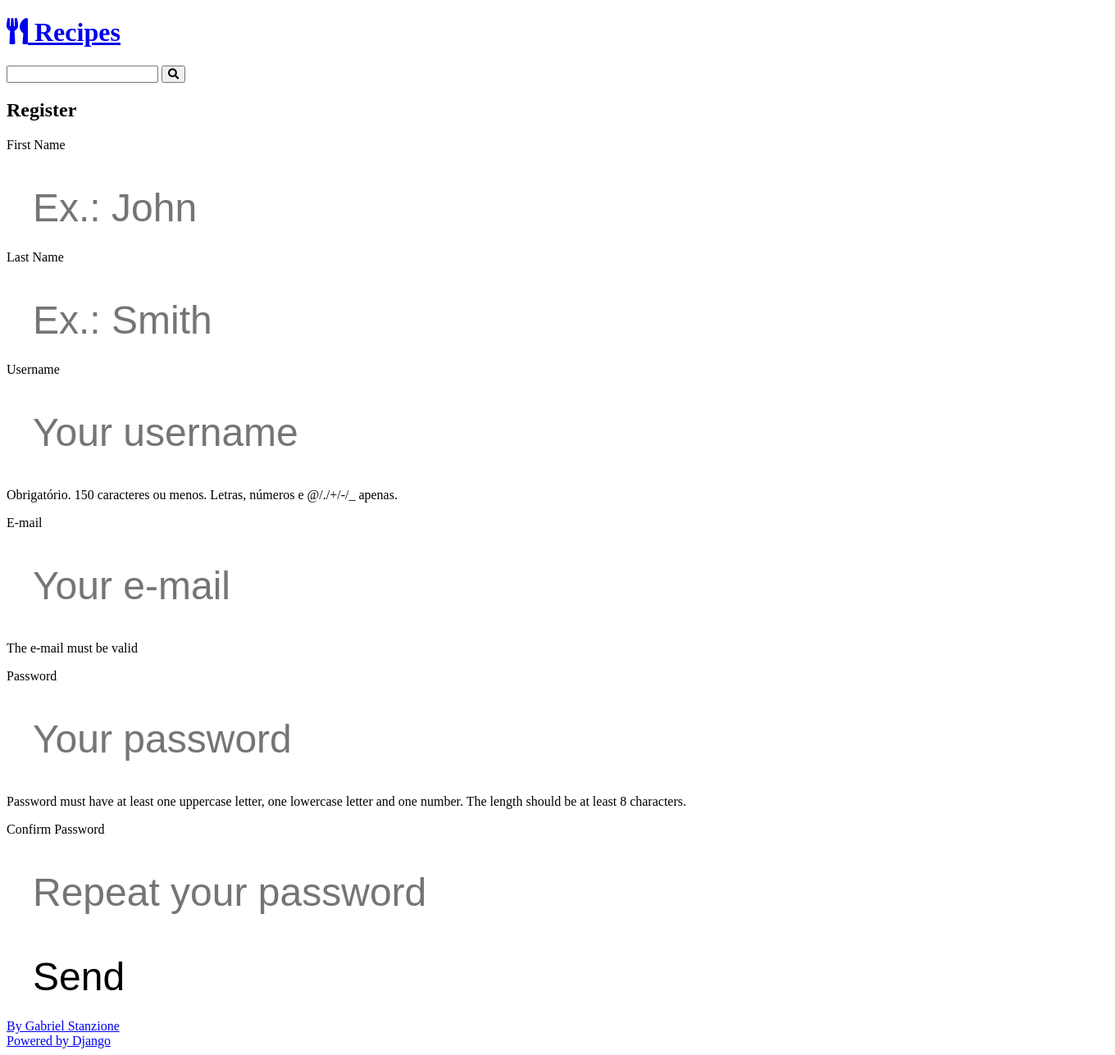
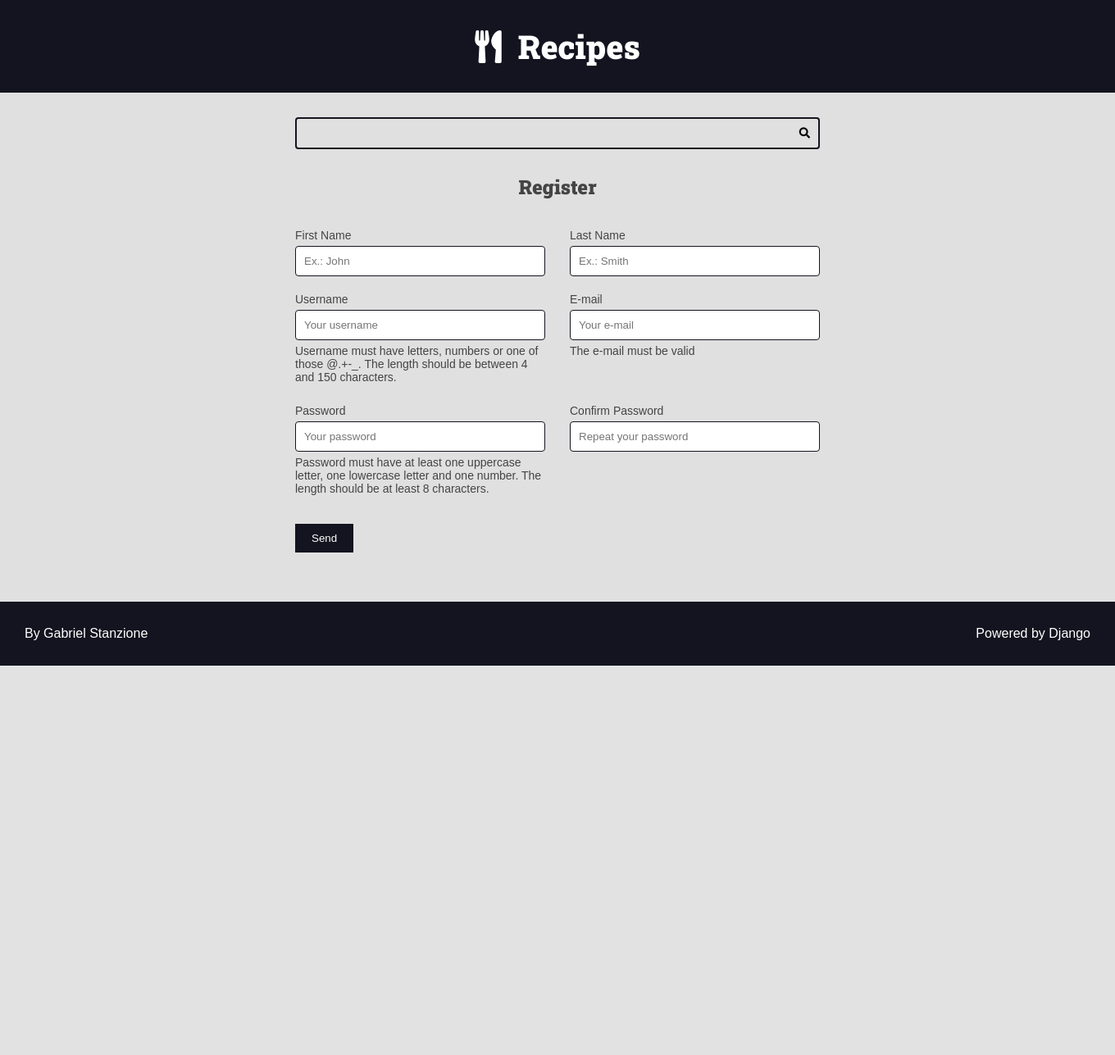
Before and after one commit to gabrielrstan/Curso_de_Django_Web_Framework_e_Django_Rest_Framework, a Django app: page /authors/register/ in a window 1360 px wide; the page is wider, and only the part inside the window is pictured. Shown: that part at 82% size. After the commit the page ends 812 px from the top of that part, so only its background shows below. Run offline with Django 5.2, Linux system fonts and the light colour scheme.

Commit message:
Progresso na seção 13

```diff
--- a/projeto1/authors/forms.py
+++ b/projeto1/authors/forms.py
@@ -2,7 +2,8 @@
 import re
 
 from django.contrib.auth.models import User
-from django.forms import CharField, ModelForm, PasswordInput, ValidationError
+from django.forms import (CharField, EmailField, ModelForm, PasswordInput,
+                          ValidationError)
 
 
 def add_attr(field, attr_name, attr_new_val):
@@ -37,8 +38,39 @@ class RegisterForm(ModelForm):
         add_placeholder(self.fields['password'], 'Your password')
         add_placeholder(self.fields['password2'], 'Repeat your password')
 
+    first_name = CharField(
+        error_messages={'required': 'Write your first name'},
+        label='First Name'
+    )
+
+    last_name = CharField(
+        error_messages={'required': 'Write your last name'},
+        label='Last Name'
+    )
+
+    username = CharField(
+        label='Username',
+        error_messages={
+            'required': 'This field must not be empty',
+            'min_length': 'Username must have at least 4 characters',
+            'max_length': 'Username must have less than 150 characters'
+        },
+        help_text=(
+            'Username must have letters, numbers or one of those @.+-_. '
+            'The length should be between 4 and 150 characters.'
+        ),
+        min_length=4,
+        max_length=150,
+    )
+
+    email = EmailField(
+        error_messages={'required': 'E-mail is required'},
+        label='E-mail',
+        help_text='The e-mail must be valid',
+
+    )
+
     password = CharField(
-        required=True,
         widget=PasswordInput(),
         error_messages={
             'required': 'Password must not be empty'
@@ -48,48 +80,32 @@ class RegisterForm(ModelForm):
             'one lowercase letter and one number. The length should be '
             'at least 8 characters.'
         ),
-        validators=[strong_password]
+        validators=[strong_password],
+        label='Password'
     )
 
     password2 = CharField(
         label='Confirm Password',
-        required=True,
-        widget=PasswordInput()
+        widget=PasswordInput(),
+        error_messages={
+            'required': 'Repeat your password'
+        },
     )
 
     class Meta:
         model = User
         fields = ['first_name', 'last_name', 'username', 'email', 'password']
 
-        labels = {
-            'username': 'Username',
-            'first_name': 'First Name',
-            'last_name': 'Last Name',
-            'email': 'E-mail',
-            'password': 'Password',
-        }
+    def clean_email(self):
+        email = self.cleaned_data.get('email', '')
+        exist = User.objects.filter(email=email).exists()
 
-        help_texts = {
-            'email': 'The e-mail must be valid',
-        }
-
-        error_messages = {
-            'username': {
-                'required': 'This field must not be empty',
-            }
-        }
-
-    def clean_password(self):
-        data = self.cleaned_data.get('password')
-
-        if 'atenção' in data:
+        if exist:
             raise ValidationError(
-                'Não digite %(pipoca)s no campo password',
-                code='invalid',
-                params={'pipoca': 'atenção'}
+                'This e-mail is already registered', code='invalid',
             )
 
-        return data
+        return email
 
     def clean(self):
         clean_data = super().clean()
@@ -97,8 +113,9 @@ class RegisterForm(ModelForm):
         password2 = clean_data.get('password2')
 
         if password != password2:
-            raise ValidationError({
-                'password': 'Password and password2 must be the same',
-                'password2': 'Password and password2 must be the same'
-            }
+            raise ValidationError(
+                {
+                    'password': 'Password and password2 must be the same',
+                    'password2': 'Password and password2 must be the same'
+                }
             )
--- a/projeto1/authors/views.py
+++ b/projeto1/authors/views.py
@@ -1,6 +1,7 @@
 from django.contrib import messages
 from django.http import Http404
 from django.shortcuts import redirect, render
+from django.urls import reverse
 
 from authors.forms import RegisterForm
 
@@ -11,6 +12,7 @@ def register_view(request):
 
     return render(request, 'authors/pages/register_view.html', {
         'form': form,
+        'form_action': reverse("authors:create"),
     })
 
 
@@ -23,7 +25,10 @@ def register_create(request):
     form = RegisterForm(POST)
 
     if form.is_valid():
-        form.save()
+        user = form.save(commit=False)
+        user.set_password(user.password)
+        user.save()
+
         messages.success(request, "Registration successfully completed. "
                          "Please login.")
         del (request.session['register_form_data'])
--- /dev/null
+++ b/projeto1/base_static/global/css/styles.css
@@ -0,0 +1,423 @@
+:root {
+  --color-primary: #269fe6;
+  --color-primary-hover: #2086c2;
+  --color-primary-dark: #13141f;
+  --color-primary-dark-hover: #212336;
+  --color-primary-light: #d4ecfa;
+  --color-primary-light-hover: #bdd8e7;
+
+  --color-white: #fff;
+  --color-black: #000;
+
+  --color-dark-text: #444;
+  --color-info-light: #cce5ff;
+  --color-debug-light: #cce5ff;
+  --color-success-light: #d4edda;
+  --color-alert-light: #fff3cd;
+  --color-warning-light: #fff3cd;
+  --color-error-light: #f8d7da;
+
+  --color-info-dark: #4d86c4;
+  --color-debug-dark: #4d86c4;
+  --color-success-dark: #4a9c5d;
+  --color-alert-dark: #927f40;
+  --color-warning-dark: #927f40;
+  --color-error-dark: #da525d;
+
+  --color-gray-0: #f9f9f9;
+  --color-gray-1: #e0e0e0;
+  --color-gray-2: #c7c7c7;
+  --color-gray-3: #aeaeae;
+  --color-gray-4: #959595;
+  --color-gray-5: #7d7d7d;
+  --color-gray-6: #646464;
+  --color-gray-7: #4b4b4b;
+  --color-gray-8: #323232;
+  --color-gray-9: #191919;
+
+  --font-primary: sans-serif;
+  --font-headings: "Roboto Slab", serif;
+
+  --spacing-gutter-medium: 3rem;
+  --spacing-gutter-large: 4rem;
+}
+
+* {
+  padding: 0;
+  margin: 0;
+  box-sizing: border-box;
+}
+
+html {
+  font-size: 62.5%;
+}
+
+body {
+  font-size: 1.6rem;
+  font-family: var(--font-primary);
+  background: var(--color-gray-1);
+  color: var(--color-dark-text);
+}
+
+h1,
+h2,
+h3,
+h4,
+h5,
+h6 {
+  font-family: var(--font-headings);
+}
+
+.container {
+  max-width: 144rem;
+  margin: 0 auto;
+  padding: var(--spacing-gutter-medium);
+}
+
+.main-header-container {
+  background: var(--color-primary-dark);
+}
+
+.main-logo {
+  font-size: 4rem;
+  color: var(--color-white);
+  text-decoration: none;
+  display: flex;
+  flex-flow: row nowrap;
+  align-items: center;
+  justify-content: center;
+  width: fit-content;
+  margin: 0 auto;
+}
+
+.main-logo-icon {
+  margin-right: 2rem;
+}
+
+.search-form {
+  border: 0.2rem solid var(--color-primary-dark);
+  max-width: 64rem;
+  margin: 0 auto;
+  border-radius: 0.4rem;
+  position: relative;
+  transition: all 300ms ease-in-out;
+}
+
+.search-input,
+.search-button {
+  border: none;
+  background: none;
+  outline: none;
+  padding: 1rem;
+  transition: all 300ms ease-in-out;
+}
+
+.search-input {
+  width: 100%;
+  padding-right: 3rem;
+}
+
+.search-button {
+  position: absolute;
+  top: 0;
+  right: 0;
+}
+
+.search-button:focus {
+  outline: 1px solid var(--color-primary);
+  background: rgba(0, 0, 0, 0.05);
+}
+
+.search-form:focus-within {
+  border-color: var(--color-primary);
+  background: var(--color-white);
+}
+
+.search-form:focus-within .search-button {
+  color: var(--color-primary);
+}
+
+.main-content {
+  padding-top: 0;
+}
+
+.main-content-list {
+  display: grid;
+  grid-template-columns: repeat(auto-fit, minmax(340px, 1fr));
+  gap: var(--spacing-gutter-large);
+}
+
+.recipe {
+  background: var(--color-white);
+  box-shadow: -5px 5px 10px rgba(0, 0, 0, 0.2);
+  transform: scale(1);
+  transition: all 300ms ease-in-out;
+  border-radius: 0.4rem;
+  overflow: hidden;
+}
+
+.recipe img {
+  max-width: 100%;
+}
+
+.recipe-list-item {
+  max-width: 64rem;
+  height: fit-content;
+}
+
+.recipe-list-item:hover {
+  transform: scale(1.02);
+  box-shadow: -8px 8px 18px rgba(0, 0, 0, 0.25);
+}
+
+.recipe-title-container {
+  padding: var(--spacing-gutter-medium);
+  padding-bottom: 2rem;
+
+}
+
+.recipe-title-container a {
+  text-decoration: none;
+  color: var(--color-primary-dark);
+
+}
+
+.recipe-author {
+  padding: 0 var(--spacing-gutter-medium);
+}
+
+.recipe-content {
+  padding: var(--spacing-gutter-medium);
+  padding-top: 2rem;
+}
+
+.recipe-author-item {
+  color: var(--color-gray-4);
+  margin-right: 1rem;
+}
+
+.recipe-author a {
+  color: var(--color-primary);
+  transition: all 300ms ease-in-out;
+  text-decoration: none;
+}
+
+.recipe-author a:hover {
+  color: var(--color-primary-dark);
+}
+
+.recipe-meta-container {
+  display: flex;
+  flex-flow: row wrap;
+  padding: var(--spacing-gutter-medium);
+  background: var(--color-gray-1);
+}
+
+.recipe-meta {
+  display: flex;
+  flex-flow: column nowrap;
+  flex-shrink: 1;
+  flex-grow: 1;
+  text-align: center;
+}
+
+.recipe-meta-title {
+  font-size: 1.6rem;
+}
+
+.recipe-footer a {
+  background: var(--color-primary-dark);
+  display: block;
+  color: var(--color-white);
+  text-decoration: none;
+  text-align: center;
+  padding: 1.5rem var(--spacing-gutter-medium);
+  transition: all 300ms ease-in-out;
+}
+
+.recipe-footer a:hover {
+  filter: brightness(2);
+}
+
+.main-content-detail .recipe-list-item {
+  max-width: 84rem;
+  margin: 0 auto;
+}
+
+.main-content-detail .recipe-list-item:hover {
+  transform: scale(1);
+  box-shadow: -5px 5px 15px rgba(0, 0, 0, 0.2);
+}
+
+.preparation-steps {
+  padding: var(--spacing-gutter-medium);
+}
+
+.main-footer {
+  display: flex;
+  align-items: center;
+  justify-content: space-between;
+  background: var(--color-primary-dark);
+  color: var(--color-white);
+  padding: var(--spacing-gutter-medium);
+}
+
+.main-footer a {
+  color: var(--color-white);
+  text-decoration: none;
+  transition: all 300ms ease-in-out;
+}
+
+.main-footer a:hover {
+  filter: brightness(0.8);
+}
+
+.preparation-steps h1,
+.preparation-steps h2,
+.preparation-steps h3,
+.preparation-steps h4,
+.preparation-steps h5,
+.preparation-steps h6,
+.preparation-steps p,
+.preparation-steps pre {
+  margin: 2rem 0;
+}
+
+.preparation-steps ol,
+.preparation-steps ul {
+  margin: 2rem;
+  padding : 0 2rem;
+}
+
+.pagination-content {
+  display: flex;
+  flex-flow: row wrap;
+  gap: 1rem 0.5rem;
+}
+
+.pagination .page-item {
+  background: var(--color-gray-3);
+  padding: 0.5rem 1rem;
+}
+
+.pagination .page-link {
+  text-decoration: none;
+  background: var(--color-primary);
+  color: var(--color-white);
+}
+
+.pagination .page-current {
+  text-decoration: none;
+  background: var(--color-primary-dark);
+}
+
+.center {
+  text-align: center;
+}
+
+.m-x {
+  margin: 0 var(--spacing-gutter-medium);
+}
+
+.m-y {
+  margin: var(--spacing-gutter-medium) 0;
+}
+
+/* Forms */
+.form-content {
+  max-width: 64rem;
+  margin: 0 auto;
+  margin-bottom: var(--spacing-gutter-medium);
+}
+
+.form-content label,
+.form-content .help-text,
+.errorlist {
+  display: block;
+  margin: .5rem 0;
+  font-size: 1.4rem;
+  list-style: none;
+}
+
+.errorlist {
+  color: var(--color-error-dark);
+}
+
+.form-content input {
+  width: 100%;
+  padding: 1rem;
+  border-radius: .4rem;
+  border: 1px solid var(--color-primary-dark);
+
+}
+
+.form-content-grid {
+  display: grid;
+  grid-template-columns: repeat(auto-fit, minmax(30rem, 1fr));
+  gap: calc(var(--spacing-gutter-medium) / 2) var(--spacing-gutter-medium);
+}
+
+.form-content button {
+  padding: 1rem 2rem;
+  border: none;
+  background: var(--color-primary-dark);
+  color: var(--color-white);
+}
+
+/* Messages */
+.messages-container {
+  display: flex;
+  flex-flow: column wrap;
+  gap: calc(var(--spacing-gutter-medium) / 2);
+}
+
+.message {
+  padding: 1rem;
+  border-radius: 4px;
+  border: 1px solid var(--color-dark-text);
+  background: var(--color-gray-2);
+  color: var(--color-dark-text);
+}
+
+.message-error {
+  border: 1px solid var(--color-error-dark);
+  background: var(--color-error-light);
+  color: var(--color-error-dark);
+}
+
+.message-success {
+  border: 1px solid var(--color-success-dark);
+  background: var(--color-success-light);
+  color: var(--color-success-dark);
+}
+
+.message-warning {
+  border: 1px solid var(--color-warning-dark);
+  background: var(--color-warning-light);
+  color: var(--color-warning-dark);
+}
+
+.message-alert {
+  border: 1px solid var(--color-alert-dark);
+  background: var(--color-alert-light);
+  color: var(--color-alert-dark);
+}
+
+.message-info {
+  border: 1px solid var(--color-info-dark);
+  background: var(--color-info-light);
+  color: var(--color-info-dark);
+}
+
+.message-debug {
+  border: 1px solid var(--color-debug-dark);
+  background: var(--color-debug-light);
+  color: var(--color-debug-dark);
+}
+
+@media (max-width:600px) {
+  .main-content-list,
+  .form-content-grid {
+    grid-template-columns: repeat(auto-fit, minmax(100%, 1fr));
+  }
+}
--- a/projeto1/recipes/templates/recipes/pages/home.html
+++ b/projeto1/recipes/templates/recipes/pages/home.html
@@ -3,7 +3,7 @@
 {% block title %}Home | {% endblock title %}
 
 {% block content %}
-  {% include "recipes/partials/messages.html" %}
+  {% include "global/partials/messages.html" %}
 
   <div class="main-content main-content-list container">
     {% for recipe in recipes %}
--- a/projeto1/templates/global/base.html
+++ b/projeto1/templates/global/base.html
@@ -1,21 +1,21 @@
 <!DOCTYPE html>
 <html lang="pt-BR">
   <head>
-    {% include "recipes/partials/head.html" %}
+    {% include "global/partials/head.html" %}
     <title>{% block title %}{% endblock title %} Recipes</title>
   </head>
 
   <body>
-    {% include "recipes/partials/header.html" %}
-    {% include "recipes/partials/search.html" %}
+    {% include "global/partials/header.html" %}
+    {% include "global/partials/search.html" %}
 
     <main class="main-content-container">
       {% block content %}{% endblock content %}
 
-      {% include "recipes/partials/pagination.html" %}
+      {% include "global/partials/pagination.html" %}
     </main>
 
-    {% include "recipes/partials/footer.html" %}
+    {% include "global/partials/footer.html" %}
   </body>
 
 </html>
--- /dev/null
+++ b/projeto1/templates/global/partials/form.html
@@ -0,0 +1,37 @@
+<div class="main-content container">
+    <form action="{{form_action}}" method="POST">
+        {% csrf_token %}
+
+        <div class="form-content form-content-grid">
+            {% for field in form %}
+                <div class="form-group">
+                    <label for="{{field.id_for_label}}">{{field.label}}</label>
+                    {{field}}
+
+                    {% if field.help_text %}
+                        <p class="help-text">{{field.help_text}}</p>
+                    {% endif %}
+
+                    {{field.errors}}
+                </div>
+            {% endfor %}
+
+        </div>
+
+        {% if form.errors %}
+            <div class="form-content form-content-grid">
+                <div class="form-group">
+                    <div class="message message-error">
+                        There are errors in the form, please fix them and try again.
+                    </div>
+                </div>
+            </div>
+        {% endif %}
+
+        <div class="form-content form-content-grid">
+            <div class="form-group">
+                <button type="submit">Send</button>
+            </div>
+        </div>
+    </form>
+</div>
--- a/projeto1/recipes/templates/recipes/partials/head.html
+++ b/projeto1/templates/global/partials/head.html
@@ -26,5 +26,5 @@
 <link href="https://fonts.googleapis.com/css2?family=Roboto+Slab:wght@900&display=swap"
   rel="stylesheet"/>
 
-<link rel="stylesheet" href="{% static "recipes/css/styles.css" %}">
+<link rel="stylesheet" href="{% static "global/css/styles.css" %}">
 <link rel="stylesheet" href="{% static "global/css/global-style.css" %}">
```
Also changed, not shown: projeto1/authors/templates/authors/pages/register_view.html (+2 -39 lines), projeto1/authors/tests/test_author_register_form.py (+129 -2 lines), projeto1/recipes/tests/test_recipe_home_view.py (+11 -0 lines), projeto1/templates/global/partials/footer.html (renamed from projeto1/recipes/templates/recipes/partials/footer.html), projeto1/templates/global/partials/header.html (renamed from projeto1/recipes/templates/recipes/partials/header.html), projeto1/templates/global/partials/messages.html (renamed from projeto1/recipes/templates/recipes/partials/messages.html), projeto1/templates/global/partials/pagination.html (renamed from projeto1/recipes/templates/recipes/partials/pagination.html), projeto1/templates/global/partials/search.html (renamed from projeto1/recipes/templates/recipes/partials/search.html).
